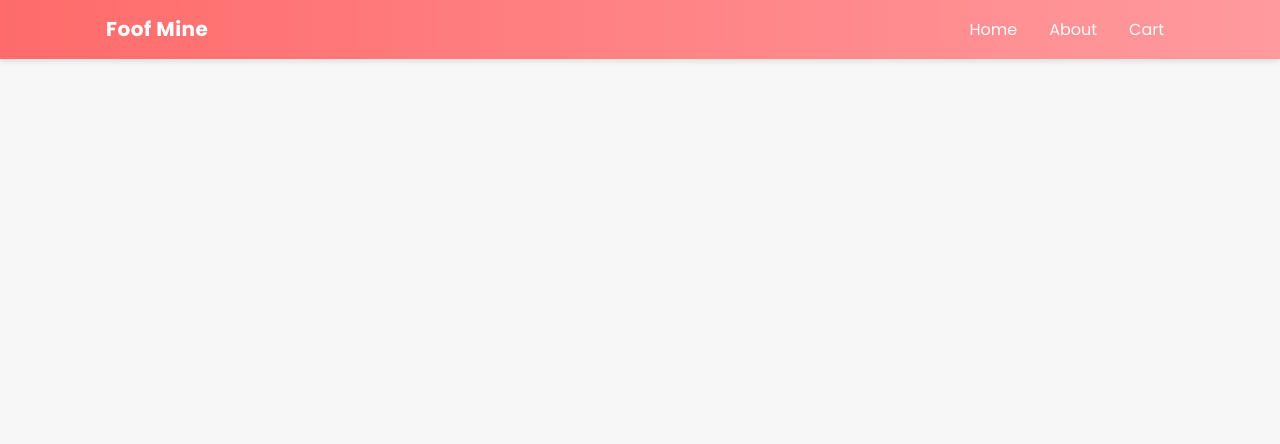
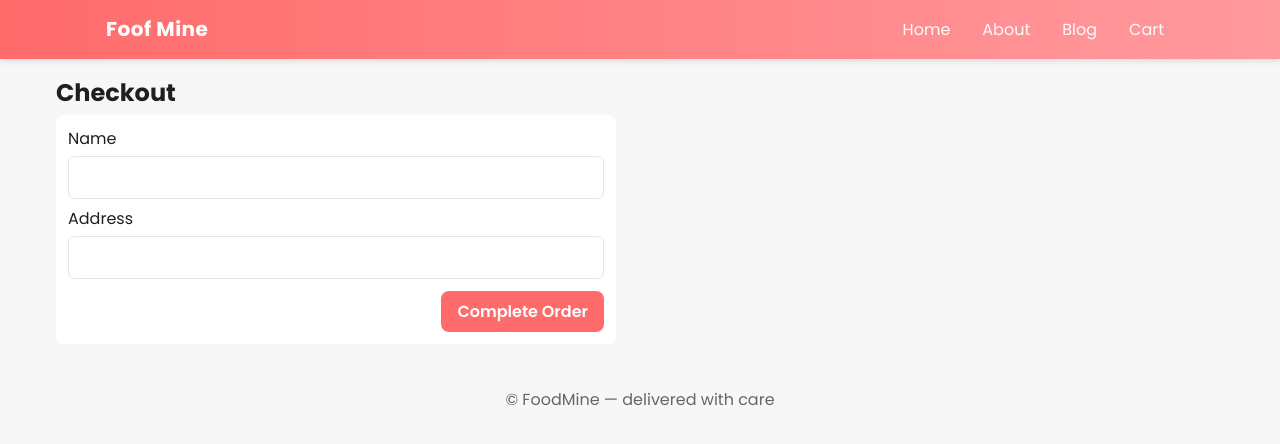
Before and after one commit to SandaruAbenayake/foodmine, an Angular app: page /checkout in a window 1280 px wide. Before the commit this address led to /. Shown: the top 444 px of the page. Built offline with nearby package versions, Linux system fonts and the light colour scheme.

Commit message:
Add Checkout component with template, styles, and functionality; update routing and header for cart integration

```diff
--- a/src/app/app.css
+++ b/src/app/app.css
@@ -0,0 +1,2 @@
+/* App global component styles */
+.app-footer { padding: 24px 0; color: #666; }
--- a/src/app/app.html
+++ b/src/app/app.html
@@ -1 +1,9 @@
 <app-header></app-header>
+
+<main class="container">
+	<router-outlet></router-outlet>
+</main>
+
+<footer class="app-footer text-center">
+	&copy; FoodMine — delivered with care
+</footer>
--- a/src/app/app.routes.ts
+++ b/src/app/app.routes.ts
@@ -1,4 +1,17 @@
 import { Routes } from '@angular/router';
 import { Home } from './home/home';
+import { About } from './about/about';
+import { Blogs } from './blogs/blogs';
+import { Cart } from './cart/cart';
+import { Checkout } from './checkout/checkout';
+import { ThankYou } from './thankyou/thankyou';
 
-export const routes: Routes = [];
+export const routes: Routes = [
+	{ path: '', component: Home },
+	{ path: 'about', component: About },
+	{ path: 'blogs', component: Blogs },
+	{ path: 'cart-page', component: Cart },
+	{ path: 'checkout', component: Checkout },
+	{ path: 'thankyou', component: ThankYou },
+	{ path: '**', redirectTo: '' }
+];
--- /dev/null
+++ b/src/app/cart.service.ts
@@ -0,0 +1,46 @@
+import { Injectable } from '@angular/core';
+import { BehaviorSubject } from 'rxjs';
+
+export interface Product {
+  id: string;
+  title: string;
+  price: number;
+  image?: string;
+}
+
+@Injectable({ providedIn: 'root' })
+export class CartService {
+  private storageKey = 'fm_cart_v1';
+  private items$ = new BehaviorSubject<Product[]>(this.load());
+
+  get cart$() { return this.items$.asObservable(); }
+  get snapshot() { return this.items$.value; }
+
+  private save(items: Product[]) {
+    try { localStorage.setItem(this.storageKey, JSON.stringify(items)); } catch {}
+    this.items$.next(items);
+  }
+
+  private load(): Product[] {
+    try { return JSON.parse(localStorage.getItem(this.storageKey) || '[]'); } catch { return []; }
+  }
+
+  add(product: Product) {
+    const next = [...this.items$.value, product];
+    this.save(next);
+  }
+
+  remove(index: number) {
+    const cur = [...this.items$.value];
+    cur.splice(index, 1);
+    this.save(cur);
+  }
+
+  clear() {
+    this.save([]);
+  }
+
+  total() {
+    return this.items$.value.reduce((s, p) => s + (p.price || 0), 0);
+  }
+}
--- /dev/null
+++ b/src/app/checkout/checkout.css
@@ -0,0 +1,7 @@
+/* Checkout page styles */
+input.form-control { margin-top:6px; }
+
+.checkout-page { padding: 20px 0; }
+.checkout-card { max-width:560px; background:#fff; padding:12px; border-radius:8px; }
+.label-block { margin-top:8px; display:block; }
+.checkout-actions { margin-top:12px; display:flex; justify-content:flex-end; gap:8px; }
--- /dev/null
+++ b/src/app/checkout/checkout.html
@@ -0,0 +1,12 @@
+<section class="checkout-page">
+  <h1>Checkout</h1>
+  <div class="checkout-card">
+    <label>Name</label>
+    <input class="form-control" [(ngModel)]="name" />
+    <label class="label-block">Address</label>
+    <input class="form-control" [(ngModel)]="address" />
+    <div class="checkout-actions">
+      <button class="btn" (click)="placeOrder()">Complete Order</button>
+    </div>
+  </div>
+</section>
--- /dev/null
+++ b/src/app/checkout/checkout.ts
@@ -0,0 +1,24 @@
+import { Component } from '@angular/core';
+import { CommonModule } from '@angular/common';
+import { FormsModule } from '@angular/forms';
+import { CartService } from '../cart.service';
+import { Router } from '@angular/router';
+
+@Component({
+  selector: 'app-checkout',
+  standalone: true,
+  imports: [CommonModule, FormsModule],
+  templateUrl: './checkout.html',
+  styleUrls: ['./checkout.css']
+})
+export class Checkout {
+  name = '';
+  address = '';
+  constructor(private cart: CartService, private router: Router) {}
+
+  placeOrder() {
+    // Simulate order placement
+    this.cart.clear();
+    this.router.navigate(['/thankyou']);
+  }
+}
--- a/src/app/header/header.css
+++ b/src/app/header/header.css
@@ -23,6 +23,18 @@ header .logo {
   color: #fff;
   text-decoration: none;
   letter-spacing: 0.3px;
+}
+
+.cart-badge {
+  display: inline-block;
+  min-width: 20px;
+  padding: 2px 6px;
+  font-size: 0.85rem;
+  background: rgba(0,0,0,0.12);
+  color: #fff;
+  border-radius: 999px;
+  margin-left: 6px;
+  text-align: center;
 }
 
 header nav ul {
--- a/src/app/header/header.html
+++ b/src/app/header/header.html
@@ -1,11 +1,16 @@
 <header>
     <div class="container">
-        <a href="#" routerLink="/" class="logo">Foof Mine</a>
+        <a routerLink="/" class="logo">Foof Mine</a>
         <nav>
             <ul>
-                <li><a href="#" routerLink="/">Home</a></li>
-                <li><a href="#" routerLink="/about">About</a></li>
-                <li><a href="#" routerLink="/cart-page">Cart</a></li>
+                                <li><a routerLink="/">Home</a></li>
+                                <li><a routerLink="/about">About</a></li>
+                                <li><a routerLink="/blogs">Blog</a></li>
+                                <li>
+                                    <ng-container *ngIf="cart.cart$ | async as items">
+                                        <a routerLink="/cart-page">Cart <span class="cart-badge" *ngIf="items.length">{{items.length}}</span></a>
+                                    </ng-container>
+                                </li>
             </ul>
         </nav>
     </div>
--- a/src/app/header/header.ts
+++ b/src/app/header/header.ts
@@ -1,11 +1,16 @@
 import { Component } from '@angular/core';
+import { RouterLink } from '@angular/router';
+import { CommonModule } from '@angular/common';
+import { CartService } from '../cart.service';
 
 @Component({
   selector: 'app-header',
   standalone: true,
+  imports: [CommonModule, RouterLink],
   templateUrl: './header.html',
   styleUrls: ['./header.css'],
 })
 export class Header {
+  constructor(public cart: CartService) {}
 
 }
```
